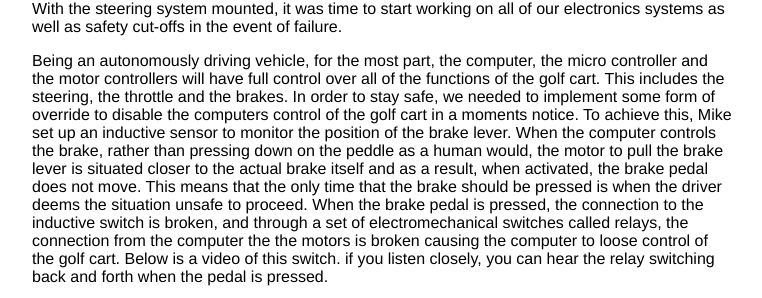
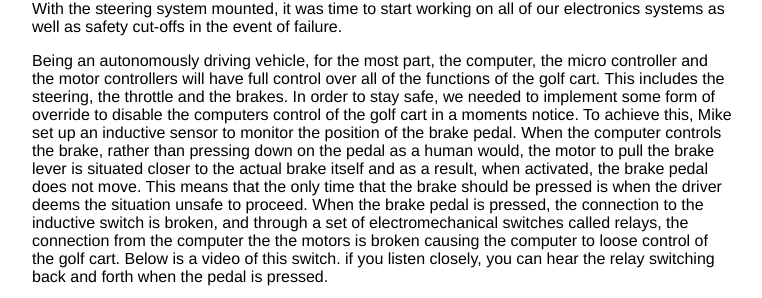
Before and after one commit to lemiant/vardenblogarchive, a Jekyll site: the page built from _posts/2015-06-13-week-6-look-ma-no-hands.md, in a window 1280 px wide and 900 px high, scrolled down 976 px, cut to the strip 208-506 px from the top of the window. Shown: the whole strip, without its empty margins (258-1020 px from the left). Built offline with Jekyll 4.4.1, drawn with Linux system fonts in a browser that asks for light colours.

Commit message:
Update 2015-06-13-week-6-look-ma-no-hands.md

```diff
--- a/_posts/2015-06-13-week-6-look-ma-no-hands.md
+++ b/_posts/2015-06-13-week-6-look-ma-no-hands.md
@@ -15,7 +15,7 @@ Mike started the week by finishing and mounting the steering system permanently
 
 With the steering system mounted, it was time to start working on all of our electronics systems as well as safety cut-offs in the event of failure.
 
-Being an autonomously driving vehicle, for the most part, the computer, the micro controller and the motor controllers will have full control over all of the functions of the golf cart.  This includes the steering, the throttle and the brakes.  In order to stay safe, we needed to implement some form of override to disable the computers control of the golf cart in a moments notice.  To achieve this, Mike set up an inductive sensor to monitor the position of the brake lever.  When the computer controls the brake, rather than pressing down on the peddle as a human would, the motor to pull the brake lever is situated closer to the actual brake itself and as a result, when activated, the brake pedal does not move.  This means that the only time that the brake should be pressed is when the driver deems the situation unsafe to proceed.  When the brake pedal is pressed, the connection to the inductive switch is broken, and through a set of electromechanical switches called relays, the connection from the computer the the motors is broken causing the computer to loose control of the golf cart.  Below is a video of this switch. if you listen closely, you can hear the relay switching back and forth when the pedal is pressed.
+Being an autonomously driving vehicle, for the most part, the computer, the micro controller and the motor controllers will have full control over all of the functions of the golf cart.  This includes the steering, the throttle and the brakes.  In order to stay safe, we needed to implement some form of override to disable the computers control of the golf cart in a moments notice.  To achieve this, Mike set up an inductive sensor to monitor the position of the brake pedal.  When the computer controls the brake, rather than pressing down on the pedal as a human would, the motor to pull the brake lever is situated closer to the actual brake itself and as a result, when activated, the brake pedal does not move.  This means that the only time that the brake should be pressed is when the driver deems the situation unsafe to proceed.  When the brake pedal is pressed, the connection to the inductive switch is broken, and through a set of electromechanical switches called relays, the connection from the computer the the motors is broken causing the computer to loose control of the golf cart.  Below is a video of this switch. if you listen closely, you can hear the relay switching back and forth when the pedal is pressed.
 
 <iframe width="560" height="315" src="https://www.youtube.com/embed/cH59rFDirSA" frameborder="0" allowfullscreen></iframe>
 
```
